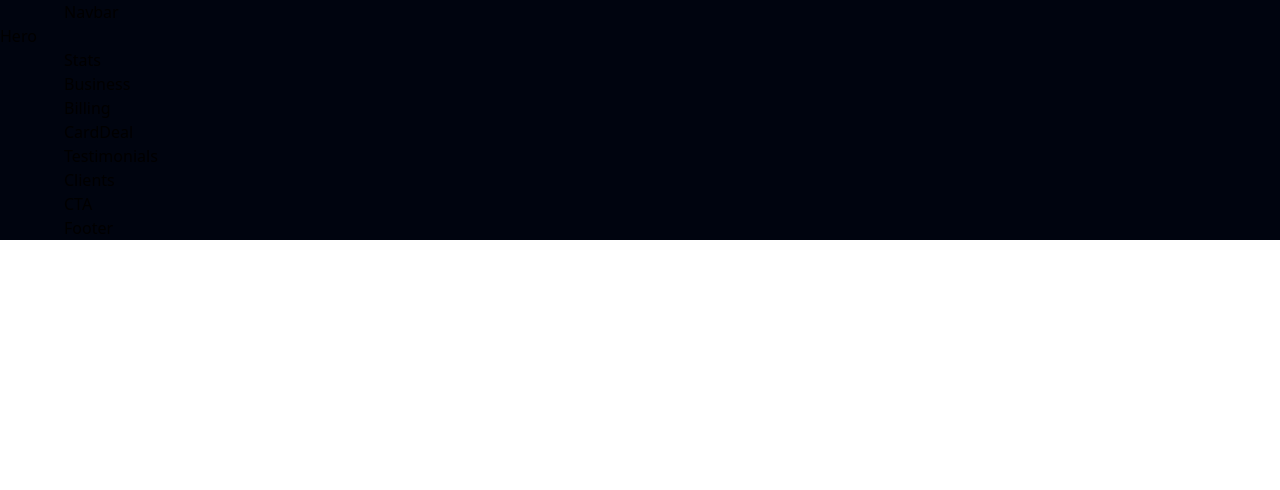
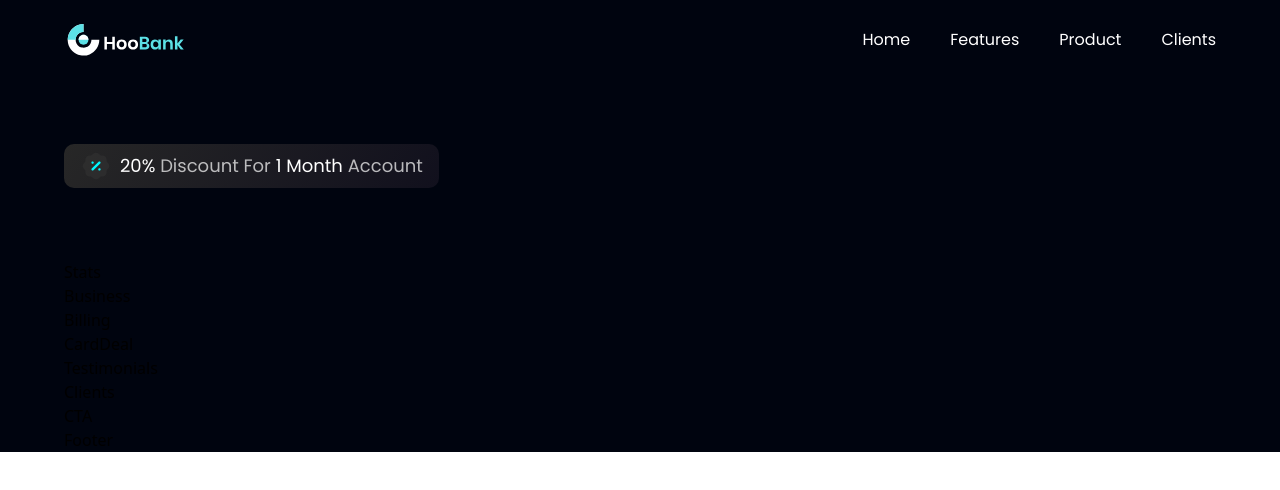
Before and after one commit to Amandeep4567/bank_modern_app, a React (Vite) app in the folder bank_modern_app/: page / in a window 1280 px wide. Shown: the top 490 px of the page. Built offline with nearby package versions, Linux system fonts and the light colour scheme.

Commit message:
feat: code updated

```diff
--- a/bank_modern_app/src/components/Hero.jsx
+++ b/bank_modern_app/src/components/Hero.jsx
@@ -1,7 +1,20 @@
-import React from "react";
+import styles from "../style";
+import { discount, robot } from "../assets";
 
-const Hero = () => {
-  return <div>Hero</div>;
-};
+const Hero = () => (
+  <section id="home" className={`flex md:flex-row flex-col ${styles.paddingY}`}>
+    <div
+      className={`flex-1 ${styles.flexStart} flex-col xl:px-0 sm:px-16 px-6`}
+    >
+      <div className="flex flex-row items-center py-[6px] px-4 bg-discount-gradient rounded-[10px] mb-2">
+        <img src={discount} alt="discount" className="w-[32px] h-[32px]" />
+        <p className={`${styles.paragraph} ml-2`}>
+          <span className="text-white">20%</span> Discount For{" "}
+          <span className="text-white"> 1 Month</span> Account
+        </p>
+      </div>
+    </div>
+  </section>
+);
 
 export default Hero;
--- a/bank_modern_app/src/components/Navbar.jsx
+++ b/bank_modern_app/src/components/Navbar.jsx
@@ -1,7 +1,54 @@
-import React from "react";
+import { useState } from "react";
+import { close, logo, menu } from "../assets";
+import { navLinks } from "../constants";
 
 const Navbar = () => {
-  return <div>Navbar</div>;
+  const [toggle, setToggle] = useState(false);
+
+  return (
+    <nav className="w-full flex py-6 justify-between items-center navbar">
+      <img src={logo} alt="hoobank" className="w-[124px] h-[32px]" />
+      <ul className="list-none sm:flex hidden justify-end items-center flex-1">
+        {navLinks.map((nav, index) => (
+          <li
+            key={nav.id}
+            className={`font-poppins font-normal cursor-pointer text-[16px] ${
+              index === navLinks.length - 1 ? "mr-0" : "mr-10"
+            } text-white`}
+          >
+            <a href={`#${nav.id}`}>{nav.title}</a>
+          </li>
+        ))}
+      </ul>
+
+      <div className="sm:hidden flex flex-1 justify-end items-center">
+        <img
+          src={toggle ? close : menu}
+          alt="menu"
+          className="w-[28px] h-[28px] object-conatin"
+          onClick={() => setToggle((prev) => !prev)}
+        />
+        <div
+          className={`${
+            toggle ? "flex" : "hidden"
+          } p-6 bg-black-gradient absolute top-20 right-0 mx-4 my-2 min-w-[140px] rounded-xl sidebar`}
+        >
+          <ul className="list-none flex flex-col justify-end items-center flex-1">
+            {navLinks.map((nav, index) => (
+              <li
+                key={nav.id}
+                className={`font-poppins font-normal cursor-pointer text-[16px] ${
+                  index === navLinks.length - 1 ? "mr-0" : "mb-4"
+                } text-white`}
+              >
+                <a href={`#${nav.id}`}>{nav.title}</a>
+              </li>
+            ))}
+          </ul>
+        </div>
+      </div>
+    </nav>
+  );
 };
 
 export default Navbar;
```
